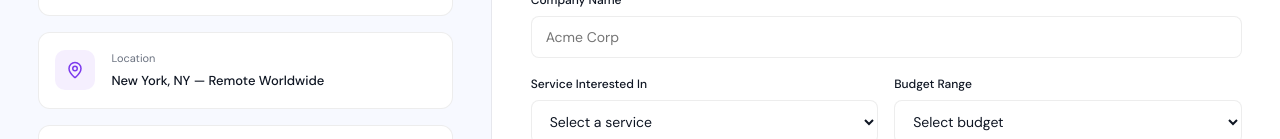
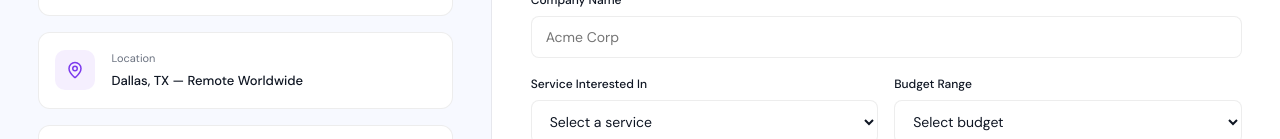
Before and after one commit to thedataartisans-cell/data-artisans, a React (Vite) app: page /contact in a window 1280 px wide. Shown: the part 661-800 px from the top of the page. Built offline with nearby package versions, Linux system fonts and the light colour scheme.

Commit message:
Update About page with correct company info and timeline

```diff
--- a/src/pages/Contact.tsx
+++ b/src/pages/Contact.tsx
@@ -59,8 +59,8 @@ const quickFaqs = [
 
 const contactDetails = [
   { label: 'Email Us', value: 'thedataartisans@gmail.com', href: 'mailto:thedataartisans@gmail.com', icon: <Mail size={18} color="#2563eb" />, bg: 'rgba(37,99,235,0.08)' },
-  { label: 'Call Us', value: '+1 (234) 567-890', href: 'tel:+12345678900', icon: <Phone size={18} color="#0891b2" />, bg: 'rgba(8,145,178,0.08)' },
-  { label: 'Location', value: 'New York, NY — Remote Worldwide', href: '#', icon: <MapPin size={18} color="#7c3aed" />, bg: 'rgba(124,58,237,0.08)' },
+  { label: 'Call Us', value: '+1 (469) 910 4144', href: 'tel:+12345678900', icon: <Phone size={18} color="#0891b2" />, bg: 'rgba(8,145,178,0.08)' },
+  { label: 'Location', value: 'Dallas, TX — Remote Worldwide', href: '#', icon: <MapPin size={18} color="#7c3aed" />, bg: 'rgba(124,58,237,0.08)' },
   { label: 'Response Time', value: 'Within 24 business hours', href: '#', icon: <Clock size={18} color="#059669" />, bg: 'rgba(5,150,105,0.08)' },
 ]
 
```
